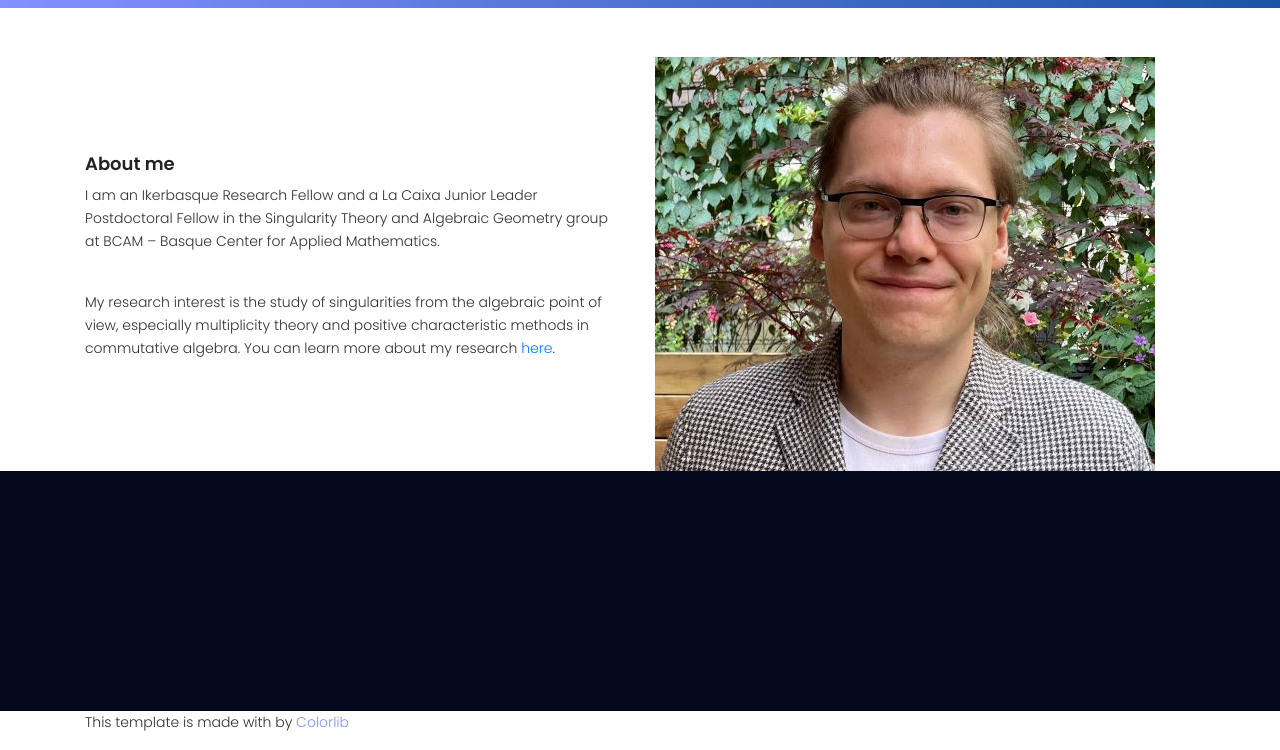
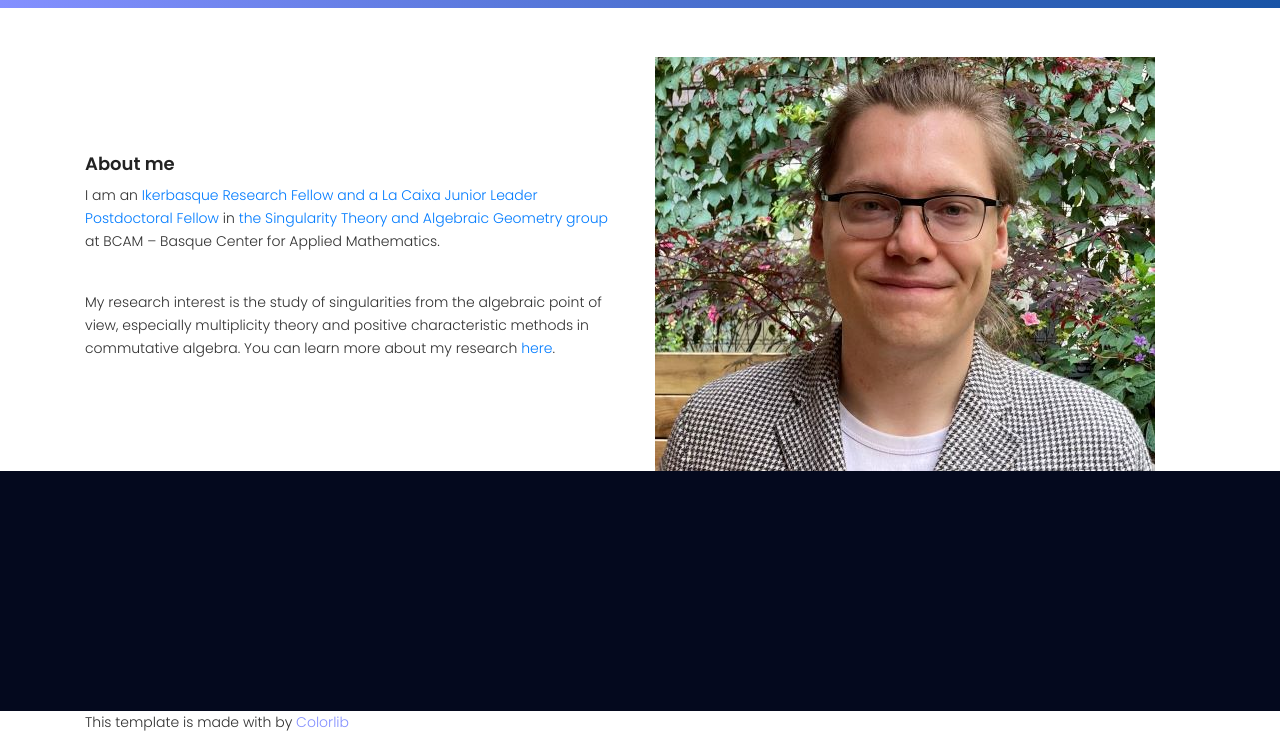
Before and after one commit to smirnov-ilya/smirnov-ilya.github.io, a plain HTML site: page index.html in a window 1280 px wide. Shown: the part 146-896 px from the top of the page. Drawn offline with nearby package versions, Linux system fonts and the light colour scheme.

Commit message:
Update index.html

```diff
--- a/index.html
+++ b/index.html
@@ -53,8 +53,8 @@ CSS
 <div class="row fullscreen align-items-center justify-content-between">
 <div class="col-lg-6 col-md-6 banner-left">
 <h4 class="mb-10">About me</h4>
-<p>I am an Ikerbasque Research Fellow and a La Caixa Junior Leader Postdoctoral Fellow in
-the Singularity Theory and Algebraic Geometry group at BCAM &ndash; Basque Center for Applied Mathematics.
+<p>I am an <a href = "https://www.ikerbasque.net/en/ilya-smirnov"> Ikerbasque Research Fellow and a <a href = "https://becarios.fundacionlacaixa.org/ca/ilya-smirnov--B005371" >La Caixa Junior Leader Postdoctoral Fellow </a> in
+<a href = "http://www.bcamath.org/en/research/lines/STAG">the Singularity Theory and Algebraic Geometry group</a> at BCAM &ndash; Basque Center for Applied Mathematics.
 </p>
 <br>
 <p>
```
